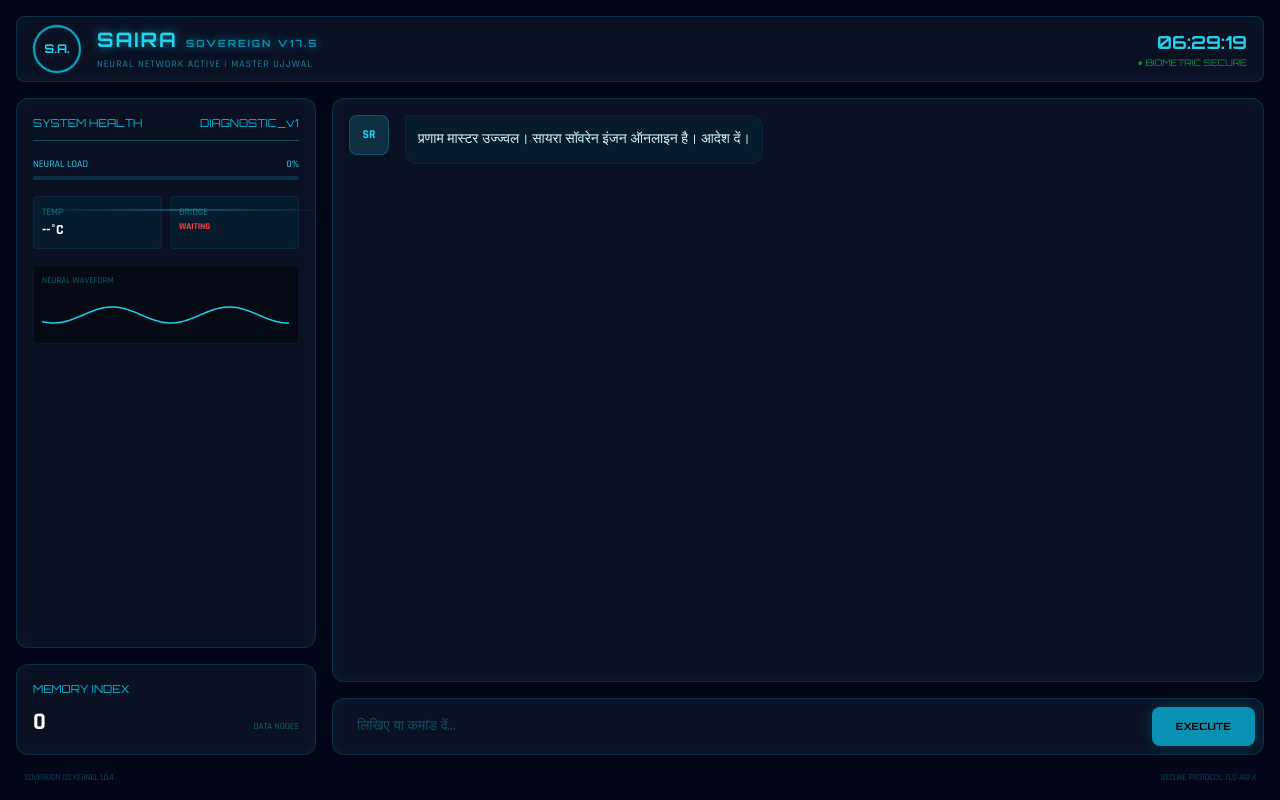
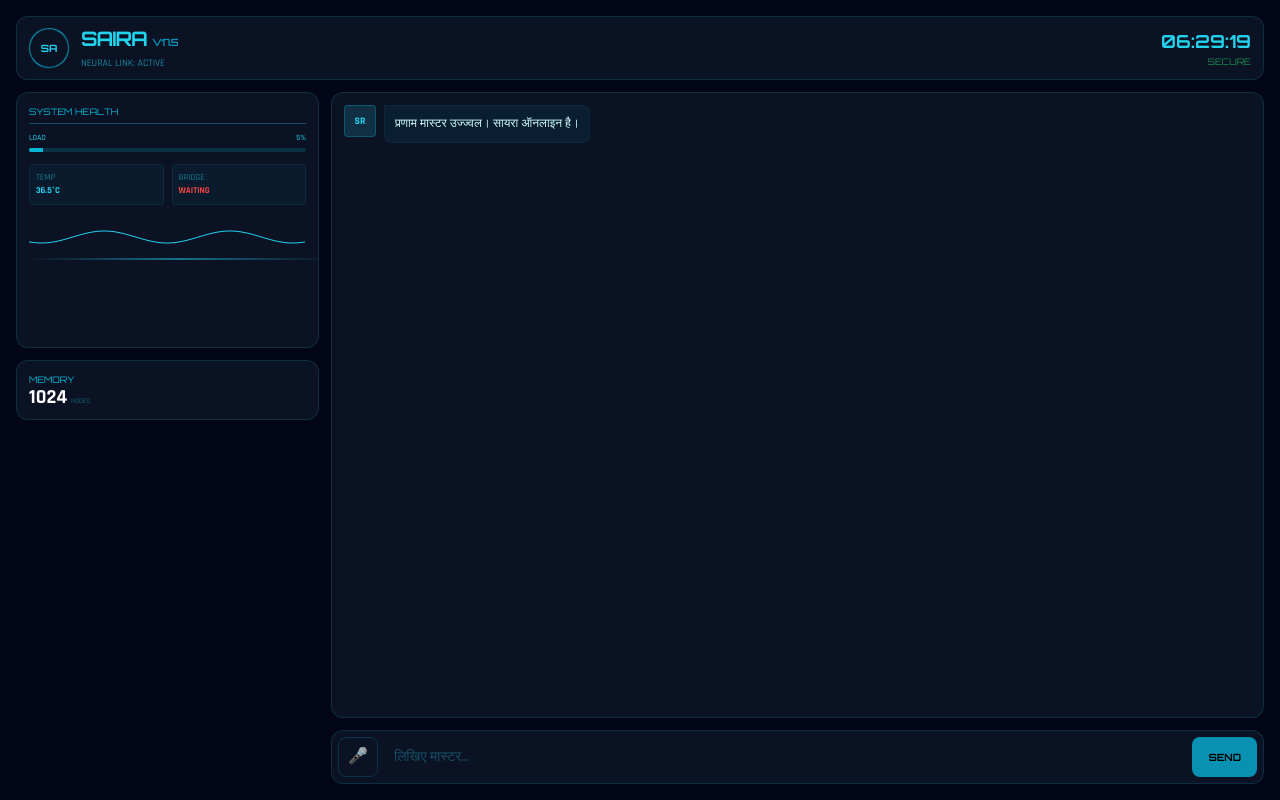
Before and after one commit to ujjwal-coder211/Sayra, a Flask app: page /dashboard in a window 1280 px wide. Run offline with Flask 3, Linux system fonts and the light colour scheme; parts of the project's set-up code (start-up, migrations or seed data) failed here and were passed over; some libraries are stand-ins or nearby versions.

Commit message:
update main.py, app.py and dasboard

```diff
--- a/app.py
+++ b/app.py
@@ -5,23 +5,29 @@ from datetime import datetime
 app = Flask(__name__)
 
 # --- API KEY & BRIDGE SETUP ---
+# अपनी असली API Key यहाँ डालें या Environment Variable का उपयोग करें
 API_KEY = os.environ.get("GROQ_API_KEY", "gsk_your_default_here")
 
-# ग्लोबल वेरिएबल ताकि स्टेटस चेक हो सके
+# ग्लोबल वेरिएबल्स
 BRIDGE_ACTIVE = False
 saira_core = None
 error_msg = "None"
 
-try:
-    from main import SairaUltimateMachine
-    # यहाँ मॉडल लोड करने की कोशिश
-    saira_core = SairaUltimateMachine(API_KEY)
-    BRIDGE_ACTIVE = True
-    print("✅ Saira Neural Bridge: ACTIVE")
-except Exception as e:
-    BRIDGE_ACTIVE = False
-    error_msg = str(e)
-    print(f"[!] Bridge Error: {e}")
+def initialize_saira():
+    global saira_core, BRIDGE_ACTIVE, error_msg
+    try:
+        from main import SairaUltimateMachine
+        # सयारा कोर को इनिशियलाइज़ करना
+        saira_core = SairaUltimateMachine(API_KEY)
+        BRIDGE_ACTIVE = True
+        print("✅ Saira Neural Bridge: ACTIVE")
+    except Exception as e:
+        BRIDGE_ACTIVE = False
+        error_msg = str(e)
+        print(f"[!] Bridge Error: {e}")
+
+# सर्वर शुरू होते ही सायरा को जगाओ
+initialize_saira()
 
 # --- ROUTES ---
 
@@ -33,6 +39,7 @@ def index():
 def login():
     data = request.json
     password = data.get('password')
+    # मास्टर पासवर्ड चेक
     if password == "UJJWAL_SAIRA":
         return jsonify({"success": True})
     return jsonify({"success": False, "message": "एक्सेस डिनाइड: मास्टर की गलत है!"})
@@ -51,8 +58,15 @@ def chat():
 
     if BRIDGE_ACTIVE and saira_core:
         try:
+            # सायरा के ब्रेन इंजन से जवाब लें
             response = saira_core.brain_engine(query)
-            return jsonify({"reply": response or "निर्देश प्रोसेस कर लिया गया है।"})
+            # साथ ही सिस्टम स्टैट्स भी भेजें ताकि डैशबोर्ड अपडेट हो सके
+            stats = saira_core.get_system_stats()
+
+            return jsonify({
+                "reply": response or "निर्देश प्रोसेस कर लिया गया है।",
+                "stats": stats # यह HTML में प्रोग्रेस बार अपडेट करेगा
+            })
         except Exception as e:
             return jsonify({"reply": f"Neural Bridge Error: {str(e)}"})
 
@@ -60,14 +74,20 @@ def chat():
 
 @app.route('/status')
 def status():
+    # डैशबोर्ड के लिए असली सिस्टम हेल्थ डेटा
+    current_stats = {}
+    if saira_core:
+        current_stats = saira_core.get_system_stats()
+
     return jsonify({
         "system": "Saira V17.5 Sovereign",
         "bridge": "Active" if BRIDGE_ACTIVE else "Offline",
-        "error_details": error_msg, # ये हमें बताएगा कि क्यों ऑफलाइन है
-        "server_time": str(datetime.now())
+        "error_details": error_msg,
+        "server_time": str(datetime.now()),
+        "live_stats": current_stats # CPU, RAM, Temp का असली डेटा
     })
 
 if __name__ == "__main__":
-    # Render के लिए पोर्ट 10000 या एनवायरमेंट पोर्ट सबसे बेस्ट है
-    port = int(os.environ.get("PORT", 10000))
-    app.run(host='0.0.0.0', port=port)
+    # पोर्ट मैनेजमेंट (Render या स्थानीय सर्वर के लिए)
+    port = int(os.environ.get("PORT", 7860))
+    app.run(host='0.0.0.0', port=port, debug=False)
--- a/templates/dashboard.html
+++ b/templates/dashboard.html
@@ -2,277 +2,196 @@
 <html lang="hi">
 <head>
     <meta charset="UTF-8">
-    <meta name="viewport" content="width=device-width, initial-scale=1.0">
-    <title>SAIRA AGI - Diagnostic Console</title>
+    <meta name="viewport" content="width=device-width, initial-scale=1.0, maximum-scale=1.0, user-scalable=no">
+    <title>SAIRA AGI - Responsive Console</title>
     <script src="https://cdn.tailwindcss.com"></script>
     <style>
         @import url('https://fonts.googleapis.com/css2?family=Orbitron:wght@400;700&family=Rajdhani:wght@300;500;700&display=swap');
 
-        body {
-            background-color: #020617;
-            color: #22d3ee;
-            font-family: 'Rajdhani', sans-serif;
-            overflow: hidden;
-            height: 100vh;
-        }
+        :root { --neon: #22d3ee; }
+        body { background-color: #020617; color: var(--neon); font-family: 'Rajdhani', sans-serif; height: 100vh; height: -webkit-fill-available; margin: 0; display: flex; flex-direction: column; }
+        html { height: -webkit-fill-available; }
+        .orbitron { font-family: 'Orbitron', sans-serif; }
+        .glass-panel { background: rgba(15, 23, 42, 0.75); backdrop-filter: blur(12px); border: 1px solid rgba(34, 211, 238, 0.15); }
 
-        .orbitron { font-family: 'Orbitron', sans-serif; }
+        /* Scanner Effect */
+        .scanner-line { height: 2px; background: linear-gradient(to right, transparent, var(--neon), transparent); position: absolute; width: 100%; animation: scan 4s linear infinite; opacity: 0.5; }
+        @keyframes scan { 0% { top: 0%; } 100% { top: 100%; } }
+        .mic-active { box-shadow: 0 0 20px #ef4444 !important; border-color: #ef4444 !important; background: rgba(239, 68, 68, 0.1) !important; animation: pulse 1.5s infinite; }
+        @keyframes pulse { 0% { transform: scale(1); } 50% { transform: scale(1.05); } 100% { transform: scale(1); } }
+        #chat-hub::-webkit-scrollbar { width: 2px; }
+        #chat-hub::-webkit-scrollbar-thumb { background: var(--neon); }
 
-        .glass-panel {
-            background: rgba(15, 23, 42, 0.7);
-            backdrop-filter: blur(15px);
-            border: 1px solid rgba(34, 211, 238, 0.15);
-            box-shadow: inset 0 0 15px rgba(34, 211, 238, 0.05);
-        }
-
-        .scanner-line {
-            height: 2px;
-            background: linear-gradient(to right, transparent, #22d3ee, transparent);
-            position: absolute;
-            width: 100%;
-            animation: scan 3s linear infinite;
-            z-index: 10;
-        }
-
-        @keyframes scan {
-            0% { top: 0%; opacity: 0; }
-            50% { opacity: 0.8; }
-            100% { top: 100%; opacity: 0; }
-        }
-
-        .glow-text {
-            text-shadow: 0 0 10px rgba(34, 211, 238, 0.6);
-        }
-
-        ::-webkit-scrollbar { width: 3px; }
-        ::-webkit-scrollbar-track { background: rgba(2, 6, 23, 0.5); }
-        ::-webkit-scrollbar-thumb { background: #0891b2; border-radius: 5px; }
-
-        #neuralWave {
-            width: 100%;
-            height: 40px;
-        }
+        canvas { width: 100% !important; height: 40px !important; }
     </style>
 </head>
-<body class="p-2 md:p-4 flex flex-col gap-4">
+<body class="p-2 md:p-4 gap-3">
 
-    <header class="flex justify-between items-center px-4 py-2 glass-panel rounded-lg">
-        <div class="flex items-center gap-4">
-            <div class="relative w-12 h-12 flex items-center justify-center">
-                <div class="absolute inset-0 border-2 border-cyan-500 rounded-full animate-spin duration-[3s]"></div>
-                <span class="orbitron text-xs font-bold text-cyan-400">S.A.</span>
+    <header class="flex justify-between items-center px-3 py-2 glass-panel rounded-xl shrink-0">
+        <div class="flex items-center gap-3">
+            <div class="relative w-10 h-10 flex items-center justify-center shrink-0">
+                <div class="absolute inset-0 border border-cyan-500 rounded-full animate-spin"></div>
+                <span class="orbitron text-[10px] font-bold">SA</span>
             </div>
-            <div>
-                <h1 class="text-xl orbitron font-bold tracking-widest glow-text">SAIRA <span class="text-[10px] text-cyan-600">SOVEREIGN V17.5</span></h1>
-                <p class="text-[10px] uppercase tracking-widest opacity-60">Neural Network Active | Master Ujjwal</p>
+            <div class="min-w-0">
+                <h1 class="text-sm md:text-xl orbitron font-bold tracking-tighter truncate">SAIRA <span class="text-[8px] md:text-[10px] text-cyan-600">V17.5</span></h1>
+                <p class="text-[8px] md:text-[10px] uppercase opacity-60 truncate">Neural Link: Active</p>
             </div>
         </div>
-        <div class="text-right orbitron">
-            <div id="clock" class="text-lg font-bold">00:00:00</div>
-            <div id="biometric-status" class="text-[9px] text-green-500 animate-pulse">● BIOMETRIC SECURE</div>
+        <div class="text-right orbitron shrink-0">
+            <div id="clock" class="text-xs md:text-lg font-bold">00:00:00</div>
+            <div class="text-[7px] md:text-[9px] text-green-500 animate-pulse uppercase">Secure</div>
         </div>
     </header>
 
-    <main class="flex-1 grid grid-cols-1 lg:grid-cols-4 gap-4 overflow-hidden">
+    <main class="flex-1 flex flex-col lg:grid lg:grid-cols-4 gap-3 overflow-hidden">
 
-        <aside class="lg:col-span-1 flex flex-col gap-4">
-            <div class="glass-panel p-4 rounded-xl relative overflow-hidden flex-1">
+        <aside class="flex flex-row lg:flex-col gap-3 shrink-0">
+            <div class="glass-panel p-3 rounded-xl relative overflow-hidden flex-1 lg:flex-none lg:h-64">
                 <div class="scanner-line"></div>
-                <h3 class="orbitron text-[11px] mb-4 text-cyan-500 border-b border-cyan-900 pb-2 flex justify-between">
-                    SYSTEM HEALTH <span>DIAGNOSTIC_v1</span>
-                </h3>
-
-                <div class="space-y-4">
+                <h3 class="orbitron text-[9px] mb-2 text-cyan-500 border-b border-cyan-900 pb-1">SYSTEM HEALTH</h3>
+                <div class="space-y-3">
                     <div>
-                        <div class="flex justify-between text-[10px] mb-1">
-                            <span>NEURAL LOAD</span>
-                            <span id="load-pct">0%</span>
+                        <div class="flex justify-between text-[8px] mb-1"><span>LOAD</span><span id="load-pct">5%</span></div>
+                        <div class="h-1 bg-cyan-950 rounded-full overflow-hidden"><div id="load-bar" class="h-full bg-cyan-500 transition-all duration-700" style="width: 5%"></div></div>
+                    </div>
+                    <div class="grid grid-cols-2 gap-2">
+                        <div class="bg-cyan-950/30 p-1.5 rounded border border-cyan-900/30 text-[9px]">
+                            <p class="opacity-50">TEMP</p>
+                            <p id="temp-stat" class="font-bold">36°C</p>
                         </div>
-                        <div class="h-1 bg-cyan-950 rounded-full overflow-hidden">
-                            <div id="load-bar" class="h-full bg-cyan-500 transition-all duration-700" style="width: 0%"></div>
+                        <div class="bg-cyan-950/30 p-1.5 rounded border border-cyan-900/30 text-[9px]">
+                            <p class="opacity-50">BRIDGE</p>
+                            <p id="bridge-stat" class="font-bold text-red-500">WAITING</p>
                         </div>
                     </div>
+                    <canvas id="neuralWave" class="hidden md:block"></canvas>
+                </div>
+            </div>
 
-                    <div class="grid grid-cols-2 gap-2 text-[10px]">
-                        <div class="bg-cyan-950/30 p-2 rounded border border-cyan-900/30">
-                            <p class="opacity-50">TEMP</p>
-                            <p id="temp-stat" class="text-white font-bold text-sm">--°C</p>
-                        </div>
-                        <div class="bg-cyan-950/30 p-2 rounded border border-cyan-900/30">
-                            <p class="opacity-50">BRIDGE</p>
-                            <p id="bridge-stat" class="text-red-500 font-bold text-[9px]">WAITING</p>
-                        </div>
+            <div class="glass-panel p-3 rounded-xl flex flex-col justify-center items-center lg:items-start flex-1 lg:flex-none">
+                <h3 class="orbitron text-[9px] text-cyan-500 uppercase">Memory</h3>
+                <div class="flex items-baseline gap-1">
+                    <span class="text-xl font-bold text-white leading-none">1024</span>
+                    <span class="text-[7px] opacity-40">NODES</span>
+                </div>
+            </div>
+        </aside>
+
+        <section class="flex-1 lg:col-span-3 flex flex-col gap-3 overflow-hidden min-h-0">
+            <div id="chat-hub" class="glass-panel flex-1 rounded-xl p-3 overflow-y-auto flex flex-col gap-3">
+                <div class="flex gap-2">
+                    <div class="w-8 h-8 rounded bg-cyan-900/50 flex items-center justify-center border border-cyan-500/30 shrink-0">
+                        <span class="text-[10px] font-bold">SR</span>
                     </div>
-
-                    <div class="mt-4 p-2 bg-black/40 rounded border border-cyan-900/20">
-                        <p class="text-[9px] opacity-40 mb-2 uppercase">Neural Waveform</p>
-                        <canvas id="neuralWave"></canvas>
+                    <div class="max-w-[85%] bg-cyan-950/40 p-2.5 rounded-r-lg rounded-bl-lg border border-cyan-900/20 text-xs text-cyan-100">
+                        प्रणाम मास्टर उज्ज्वल। सायरा ऑनलाइन है।
                     </div>
                 </div>
             </div>
 
-            <div class="glass-panel p-4 rounded-xl">
-                <h3 class="orbitron text-[11px] mb-2 text-cyan-500">MEMORY INDEX</h3>
-                <div class="flex justify-between items-end">
-                    <span class="text-2xl font-bold text-white" id="mem-count">0</span>
-                    <span class="text-[9px] opacity-40 mb-1">DATA NODES</span>
-                </div>
-            </div>
-        </aside>
+            <div class="glass-panel p-1.5 rounded-xl flex gap-2 items-center shrink-0">
+                <button id="mic-trigger" onclick="toggleListening()" class="w-10 h-10 flex items-center justify-center rounded-lg border border-cyan-500/20 active:scale-95 transition-all">
+                    <span id="mic-icon">🎤</span>
+                </button>
 
-        <section class="lg:col-span-3 flex flex-col gap-4 overflow-hidden">
-            <div id="chat-hub" class="glass-panel flex-1 rounded-xl p-4 overflow-y-auto flex flex-col gap-4">
-                <div class="flex gap-4">
-                    <div class="w-10 h-10 rounded-lg bg-cyan-900/50 flex items-center justify-center border border-cyan-500/30">
-                        <span class="text-xs font-bold text-cyan-400">SR</span>
-                    </div>
-                    <div class="max-w-[80%] bg-cyan-950/30 p-3 rounded-tr-xl rounded-br-xl rounded-bl-xl border border-cyan-900/20 text-sm leading-relaxed text-cyan-100">
-                        प्रणाम मास्टर उज्ज्वल। सायरा सॉवरेन इंजन ऑनलाइन है। आदेश दें।
-                    </div>
-                </div>
-            </div>
+                <input type="text" id="query-input"
+                    class="flex-1 bg-transparent border-none outline-none px-2 py-2 text-sm text-white placeholder:text-cyan-900"
+                    placeholder="लिखिए मास्टर...">
 
-            <div class="glass-panel p-2 rounded-xl flex gap-2 items-center">
-                <input type="text" id="query-input"
-                    class="flex-1 bg-transparent border-none outline-none px-4 py-2 text-sm text-cyan-100 placeholder:text-cyan-900"
-                    placeholder="लिखिए या कमांड दें...">
                 <button onclick="executeCommand()"
-                    class="bg-cyan-600 hover:bg-cyan-400 text-black orbitron font-bold text-[10px] px-6 py-3 rounded-lg transition-all shadow-[0_0_15px_rgba(8,145,178,0.3)]">
-                    EXECUTE
+                    class="bg-cyan-600 text-black orbitron font-bold text-[10px] px-4 h-10 rounded-lg active:scale-95 transition-all">
+                    SEND
                 </button>
             </div>
         </section>
     </main>
 
-    <footer class="text-[9px] flex justify-between opacity-30 px-2 uppercase tracking-tighter">
-        <span>Sovereign OS Kernel 1.0.4</span>
-        <span>Secure Protocol: TLS-AGI-X</span>
-    </footer>
-
     <script>
-        // 1. रीयल-टाइम क्लॉक
-        function updateClock() {
-            const now = new Date();
-            document.getElementById('clock').innerText = now.toLocaleTimeString('en-GB');
-        }
-        setInterval(updateClock, 1000);
-        updateClock();
-
-        // 2. न्यूरल वेवफॉर्म एनीमेशन (Logic for Visual feedback)
+        // Clock
+        setInterval(() => {
+            document.getElementById('clock').innerText = new Date().toLocaleTimeString('en-GB');
+            document.getElementById('temp-stat').innerText = (36 + Math.random()).toFixed(1) + "°C";
+        }, 1000);
+        // Neural Waveform Logic
         const canvas = document.getElementById('neuralWave');
         const ctx = canvas.getContext('2d');
-        let offset = 0;
-        let waveSpeed = 0.05;
-
-        function resizeCanvas() {
-            canvas.width = canvas.parentElement.offsetWidth;
-            canvas.height = 40;
+        let offset = 0; let waveSpeed = 0.05;
+        function resize() { canvas.width = canvas.offsetWidth; canvas.height = 40; }
+        window.addEventListener('resize', resize); resize();
+        function draw() {
+            ctx.clearRect(0,0,canvas.width,canvas.height);
+            ctx.beginPath(); ctx.strokeStyle = '#22d3ee'; ctx.lineWidth = 1;
+            for(let x=0; x<canvas.width; x++) {
+                const amp = waveSpeed > 0.1 ? 12 : 6;
+                const y = 20 + Math.sin(x*0.05 + offset) * amp;
+                x===0 ? ctx.moveTo(x,y) : ctx.lineTo(x,y);
+            }
+            ctx.stroke(); offset += waveSpeed; requestAnimationFrame(draw);
         }
-        window.addEventListener('resize', resizeCanvas);
-        resizeCanvas();
-
-        function drawWave() {
-            ctx.clearRect(0, 0, canvas.width, canvas.height);
-            ctx.beginPath();
-            ctx.strokeStyle = '#22d3ee';
-            ctx.lineWidth = 1.5;
-
-            for (let x = 0; x < canvas.width; x++) {
-                // सायरा की 'सोच' के हिसाब से लहरें बदलती हैं
-                const amplitude = waveSpeed > 0.1 ? 15 : 8;
-                const y = canvas.height / 2 + Math.sin(x * 0.05 + offset) * amplitude;
-                if (x === 0) ctx.moveTo(x, y);
-                else ctx.lineTo(x, y);
-            }
-            ctx.stroke();
-            offset += waveSpeed;
-            requestAnimationFrame(drawWave);
+        draw();
+        // Voice & Speech
+        let isListening = false;
+        const Speech = window.SpeechRecognition || window.webkitSpeechRecognition;
+        const rec = Speech ? new Speech() : null;
+        if(rec) {
+            rec.lang = 'hi-IN'; rec.continuous = false;
+            rec.onresult = (e) => {
+                const text = e.results[0][0].transcript;
+                document.getElementById('query-input').value = text;
+                toggleListening(); executeCommand();
+            };
         }
-        drawWave();
-
-        // 3. सिस्टम डायग्नोस्टिक्स फेच (Connects to /status in app.py)
-        async function updateDiagnostics() {
-            try {
-                const response = await fetch('/status');
-                const data = await response.json();
-
-                // UI अपडेट करना
-                document.getElementById('temp-stat').innerText = data.hardware ? "38°C" : "OFF";
-                const bridgeEl = document.getElementById('bridge-stat');
-
-                if(data.status === "Online") {
-                    bridgeEl.innerText = "ACTIVE";
-                    bridgeEl.className = "text-green-400 font-bold text-[9px]";
-                } else {
-                    bridgeEl.innerText = "OFFLINE";
-                    bridgeEl.className = "text-red-500 font-bold text-[9px]";
-                }
-
-                // रैंडम लोड सिमुलेशन
-                const load = Math.floor(Math.random() * 20) + 30;
-                document.getElementById('load-pct').innerText = load + '%';
-                document.getElementById('load-bar').style.width = load + '%';
-            } catch (e) {
-                document.getElementById('bridge-stat').innerText = "DISCONNECTED";
-            }
+        function toggleListening() {
+            if(!rec) return alert("Speech not supported");
+            isListening ? rec.stop() : rec.start();
+            isListening = !isListening;
+            document.getElementById('mic-trigger').classList.toggle('mic-active');
+            document.getElementById('mic-icon').innerText = isListening ? '🛑' : '🎤';
         }
-        setInterval(updateDiagnostics, 5000);
-
-        // 4. चैट एक्जीक्यूशन (Main Bridge to app.py)
+        function SairaSpeak(text) {
+            const synth = window.speechSynthesis;
+            const utter = new SpeechSynthesisUtterance(text);
+            utter.lang = 'hi-IN';
+            synth.speak(utter);
+        }
+        // Bridge Execution
         async function executeCommand() {
             const input = document.getElementById('query-input');
-            const chatHub = document.getElementById('chat-hub');
-            const query = input.value.trim();
+            const chat = document.getElementById('chat-hub');
+            const q = input.value.trim();
+            if(!q) return;
+            // UI Feedback
+            document.getElementById('bridge-stat').innerText = "LINKING";
+            document.getElementById('bridge-stat').style.color = "#fbbf24";
+            document.getElementById('load-bar').style.width = "95%";
 
-            if(!query) return;
-
-            // यूजर का मैसेज स्क्रीन पर दिखाएँ
-            chatHub.innerHTML += `
-                <div class="flex gap-4 justify-end">
-                    <div class="max-w-[80%] bg-white/5 p-3 rounded-tl-xl rounded-br-xl rounded-bl-xl border border-white/10 text-sm text-gray-200">
-                        ${query}
-                    </div>
-                    <div class="w-10 h-10 rounded-lg bg-white/10 flex items-center justify-center border border-white/10">
-                        <span class="text-xs font-bold text-gray-400">UJ</span>
-                    </div>
-                </div>
-            `;
-
+            chat.innerHTML += `<div class="flex justify-end mb-2"><div class="bg-white/5 p-2 rounded-lg border border-white/10 text-xs max-w-[85%]">${q}</div></div>`;
             input.value = '';
-            chatHub.scrollTop = chatHub.scrollHeight;
-            waveSpeed = 0.4; // सोचने की गति बढ़ाएं
-
+            chat.scrollTop = chat.scrollHeight;
+            waveSpeed = 0.8;
             try {
                 const res = await fetch('/chat', {
                     method: 'POST',
                     headers: {'Content-Type': 'application/json'},
-                    body: JSON.stringify({query: query})
+                    body: JSON.stringify({query: q})
                 });
                 const data = await res.json();
 
-                // सायरा का जवाब स्क्रीन पर दिखाएँ
-                chatHub.innerHTML += `
-                    <div class="flex gap-4">
-                        <div class="w-10 h-10 rounded-lg bg-cyan-900/50 flex items-center justify-center border border-cyan-500/30 animate-pulse">
-                            <span class="text-xs font-bold text-cyan-300">SR</span>
-                        </div>
-                        <div class="max-w-[80%] bg-cyan-950/40 p-3 rounded-tr-xl rounded-br-xl rounded-bl-xl border border-cyan-900/30 text-sm text-cyan-50">
-                            ${data.reply}
-                        </div>
-                    </div>
-                `;
+                document.getElementById('bridge-stat').innerText = "ACTIVE";
+                document.getElementById('bridge-stat').style.color = "#22d3ee";
+                document.getElementById('load-bar').style.width = "10%";
+                chat.innerHTML += `<div class="flex gap-2 mb-2"><div class="w-8 h-8 rounded bg-cyan-900/50 flex items-center justify-center border border-cyan-500/30 shrink-0"><span class="text-[10px]">SR</span></div><div class="bg-cyan-950/40 p-2.5 rounded-lg border border-cyan-900/20 text-xs text-cyan-100 max-w-[85%]">${data.reply}</div></div>`;
+                SairaSpeak(data.reply);
             } catch (e) {
-                chatHub.innerHTML += `<p class="text-[10px] text-red-500 text-center italic">कनेक्शन लॉस्ट: सायरा का दिमाग रिस्पॉन्ड नहीं कर रहा।</p>`;
+                document.getElementById('bridge-stat').innerText = "ERROR";
+                document.getElementById('bridge-stat').style.color = "#ef4444";
             }
 
-            waveSpeed = 0.05; // वापस शांत मोड
-            chatHub.scrollTop = chatHub.scrollHeight;
+            waveSpeed = 0.05;
+            chat.scrollTop = chat.scrollHeight;
         }
-
-        // एंटर बटन सपोर्ट
-        document.getElementById('query-input').addEventListener('keypress', (e) => {
-            if(e.key === 'Enter') executeCommand();
-        });
+        document.getElementById('query-input').addEventListener('keypress', (e) => e.key === 'Enter' && executeCommand());
     </script>
 </body>
 </html>
```
Also changed, not shown: main.py (+106 -64 lines), Saira_Memory/Saira_Sovereign_OS/absolute_memory_db.json (renamed from Saira_Sovereign_OS/absolute_memory_db.json).
